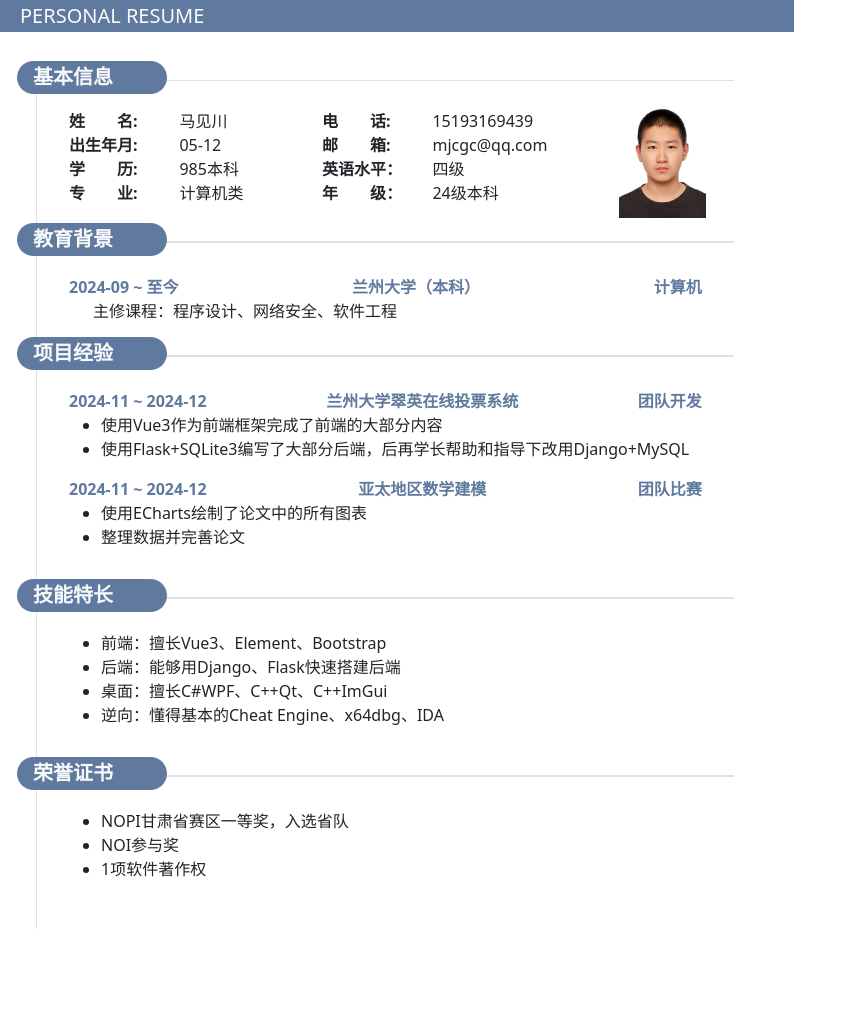
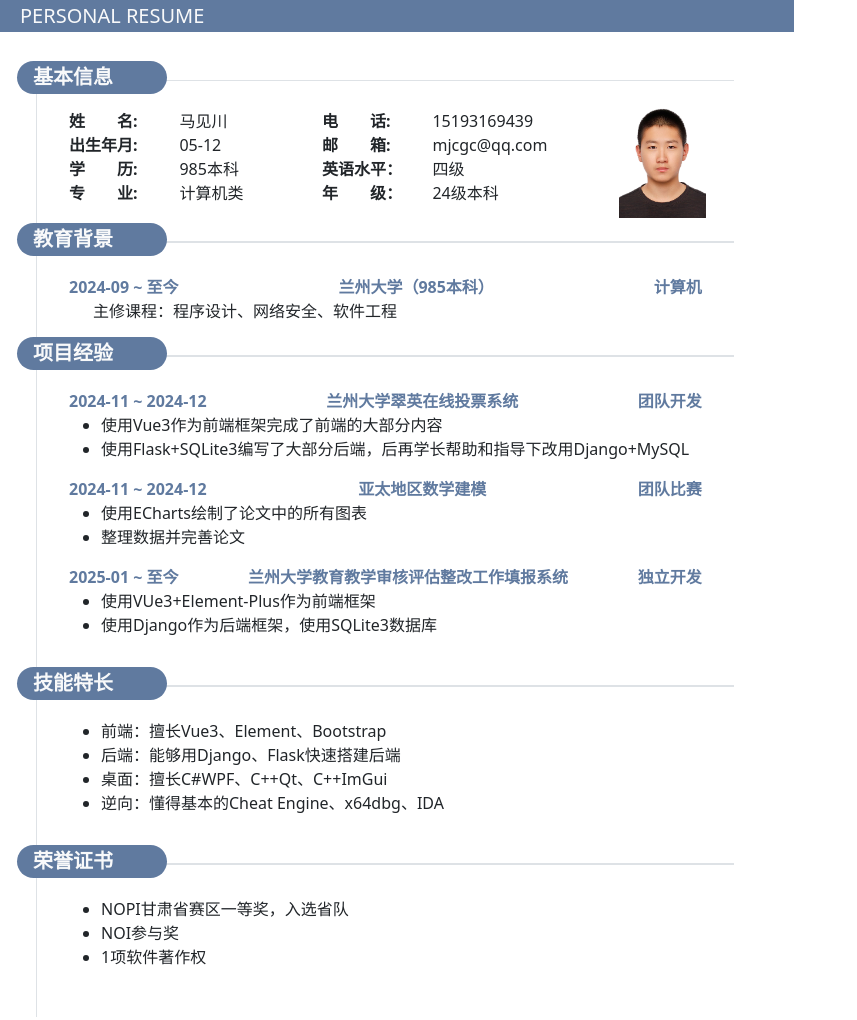
Before and after one commit to LaLa-HaHa-Hei/Resume2, a plain HTML site: page index.html in a window 1280 px wide. Shown: the whole page, without its empty margins (0-857 px from the left). Drawn offline with Linux system fonts and the light colour scheme.

Commit message:
项目经验增加填报系统

```diff
--- a/index.html
+++ b/index.html
@@ -41,7 +41,7 @@
                 <dd class="col-6 lh-1 p-0">24级本科</dd>
             </dl>
             <div class="col-2 ms-5">
-                <img src="assets/images/photo.png" class="w-100">
+                <img src="assets/images/photo.png" class="img-fluid">
             </div>
         </section>
         <section class="w-100 border border-end-0 row p-3 position-relative">
@@ -50,7 +50,7 @@
             <section class="p-3">
                 <div class="d-flex">
                     <span class="text-my fw-bold">2024-09 ~ 至今</span>
-                    <span class="text-my flex-grow-1 text-center fw-bold">兰州大学（本科）</span>
+                    <span class="text-my flex-grow-1 text-center fw-bold">兰州大学（985本科）</span>
                     <span class="text-my fw-bold">计算机</span>
                 </div>
                 <p class="ps-4 m-0">主修课程：程序设计、网络安全、软件工程</p>
@@ -70,7 +70,7 @@
                     <li>使用Flask+SQLite3编写了大部分后端，后再学长帮助和指导下改用Django+MySQL</li>
                 </ul>
             </section>
-            <section class="p-3 pt-0">
+            <section class="px-3">
                 <div class="d-flex">
                     <span class="text-my fw-bold">2024-11 ~ 2024-12</span>
                     <span class="text-my flex-grow-1 text-center fw-bold">亚太地区数学建模</span>
@@ -79,6 +79,17 @@
                 <ul>
                     <li>使用ECharts绘制了论文中的所有图表</li>
                     <li>整理数据并完善论文</li>
+                </ul>
+            </section>
+            <section class="p-3 pt-0">
+                <div class="d-flex">
+                    <span class="text-my fw-bold">2025-01 ~ 至今</span>
+                    <span class="text-my flex-grow-1 text-center fw-bold">兰州大学教育教学审核评估整改工作填报系统</span>
+                    <span class="text-my fw-bold">独立开发</span>
+                </div>
+                <ul>
+                    <li>使用VUe3+Element-Plus作为前端框架</li>
+                    <li>使用Django作为后端框架，使用SQLite3数据库</li>
                 </ul>
             </section>
         </section>
```
